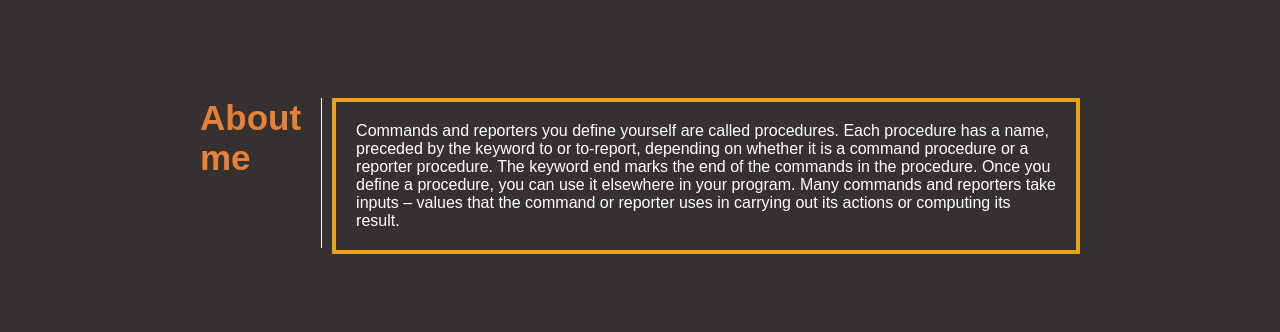
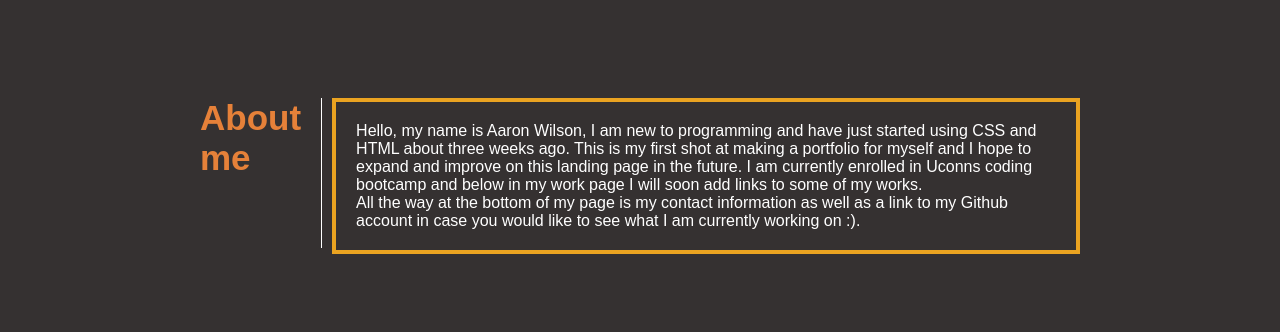
Before and after one commit to AaronWilson113/Portfolio, a plain HTML site: page index.html in a window 1280 px wide. Shown: the part 152-484 px from the top of the page. Drawn offline with Linux system fonts and the light colour scheme.

Commit message:
updated about me page

```diff
--- a/index.html
+++ b/index.html
@@ -29,14 +29,15 @@
           <div class="container">
             <h2><a id="about-me-paragraph">About me</a></h2>
               <span class="vertical-line"></span>
-              <p class="card">Commands and reporters you define yourself are called procedures.
-              Each procedure has a name, preceded by the keyword to or to-report, depending on whether it
-              is a command procedure or a reporter procedure. The keyword end marks the end of
-              the commands in the procedure. Once you define a procedure, you can use it elsewhere in
-              your program.
-
-              Many commands and reporters take inputs – values that the command or reporter uses
-              in carrying out its actions or computing its result.</p>
+              <p class="card">Hello, my name is Aaron Wilson, I am new to programming and have just started
+                using CSS and HTML about three weeks ago. This is my first shot at making a portfolio for myself
+                and I hope to expand and improve on this landing page in the future.
+                I am currently enrolled in Uconns coding bootcamp and below in my work page I will soon add links
+                to some of my works.
+                <br>
+                All the way at the bottom of my page is my contact information as well as a link to my Github account
+                in case you would like to see what I am currently working on :).
+              </p>
           </div>
       </section>
       <section>
```
